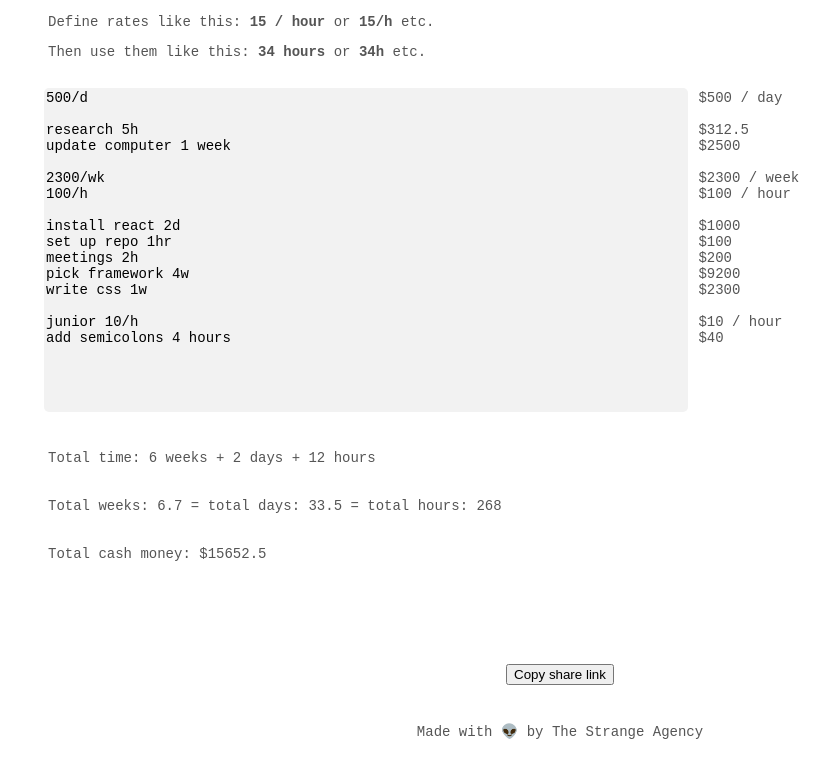
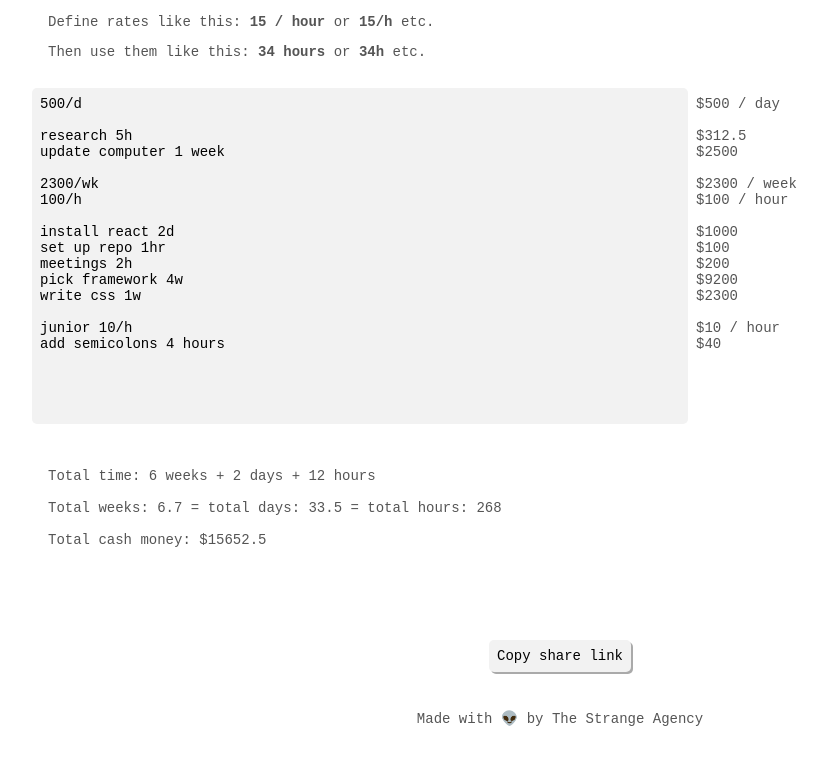
Before and after one commit to lucaskuzma/estimate.express, a React (Create React App) app: page / in a window 1280 px wide. Shown: the top 778 px of the page, without its empty margins (80-909 px from the left). Built offline with nearby package versions, Linux system fonts and the light colour scheme.

Commit message:
moar styling

```diff
--- a/src/App.css
+++ b/src/App.css
@@ -20,6 +20,8 @@
   -webkit-box-shadow: none;
   -moz-box-shadow: none;
   box-shadow: none;
+
+  padding: 8px;
 }
 
 .App-entryArea {
--- a/src/App.js
+++ b/src/App.js
@@ -140,7 +140,7 @@ add semicolons 4 hours`
         sum += amount;
       }
 
-      output += ` ${amountStr}${rateStr}\n`;
+      output += `${amountStr}${rateStr}\n`;
     }
 
     totals += `\n\n`;
@@ -149,14 +149,14 @@ add semicolons 4 hours`
     totals += ` + ${days} days`;
     totals += ` + ${hours} hours\n`;
 
-    totals += `\n\n`;
+    totals += `\n`;
 
     const totalHours = 40 * weeks + 8 * days + hours;
     totals += `Total weeks: ${totalHours/40}`;
     totals += ` = total days: ${totalHours/8}`;
     totals += ` = total hours: ${totalHours}\n`;
 
-    totals += `\n\n`;
+    totals += `\n`;
 
     totals += `Total cash money: $${sum}\n`;
 
@@ -186,12 +186,12 @@ add semicolons 4 hours`
           <form>
             <textarea className="App-entryArea App-textArea"  rows="20" type="text" value={this.state.value} onChange={this.handleChange} />
             <textarea className="App-outputArea App-textArea" rows="20" type="text" value={this.state.output} readOnly />
-            <textarea className="App-totalsArea App-textArea" rows="15" type="text" value={this.state.totals} readOnly />
+            <textarea className="App-totalsArea App-textArea" rows="12" type="text" value={this.state.totals} readOnly />
           </form>
         </div>
 
         <div className="center">
-          <button onClick={this.copyToClipboard}>Copy share link</button>
+          <button class="btn" onClick={this.copyToClipboard}>Copy share link</button>
         </div>
 
         <div className="App-colophon center">
--- a/src/index.css
+++ b/src/index.css
@@ -19,3 +19,18 @@ a {
   text-decoration: none;
   color: inherit;
 }
+
+.btn {
+  font-family: inherit;
+  padding: 8px;
+  border-radius: 5px;
+  font-size: inherit;
+  border: none;
+  background-color: #f2f2f2;
+  box-shadow: 2px 2px #aaaaaa;
+  outline: none;
+}
+
+.btn:active{
+  box-shadow: 0px 0px #eeeeee;
+ }
```
